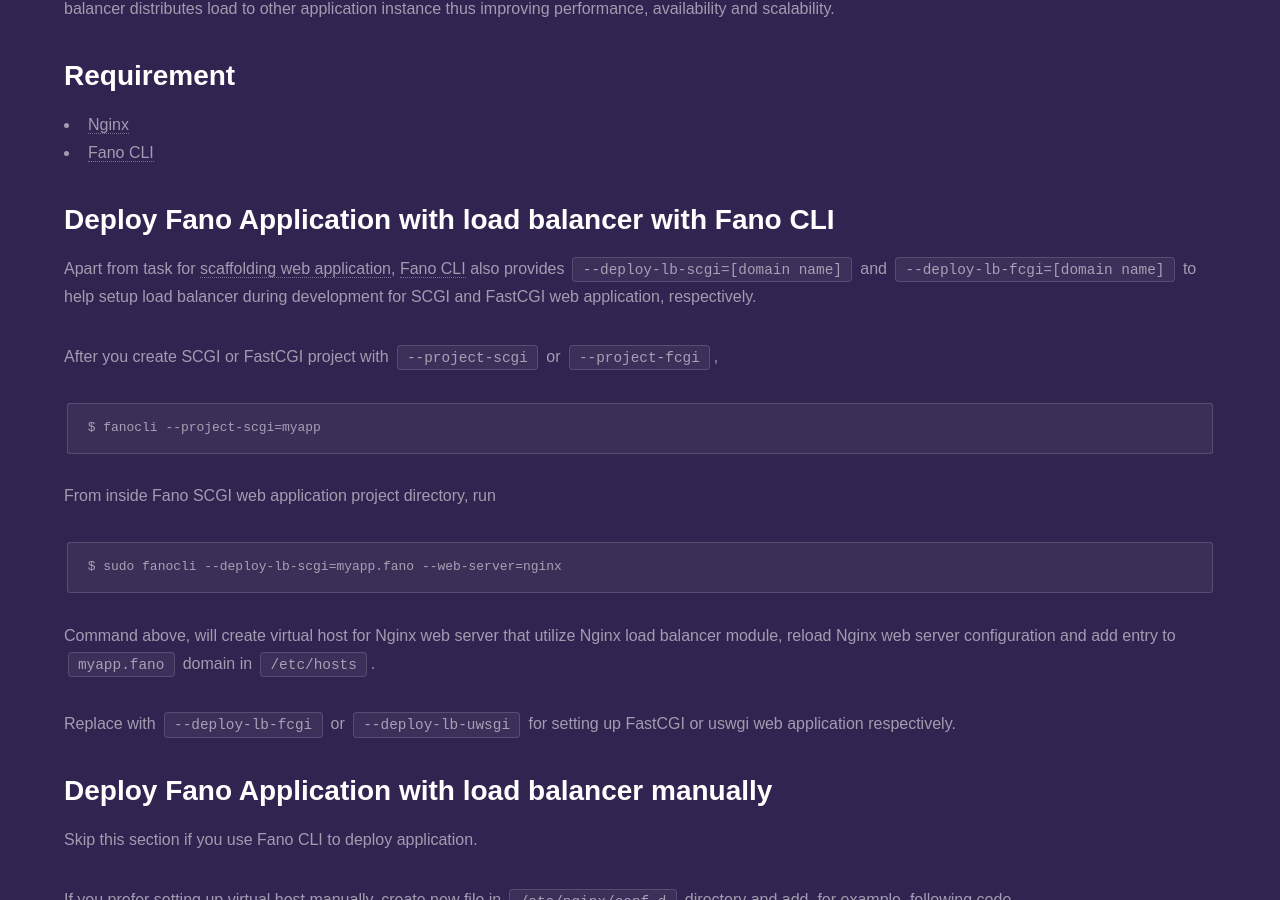
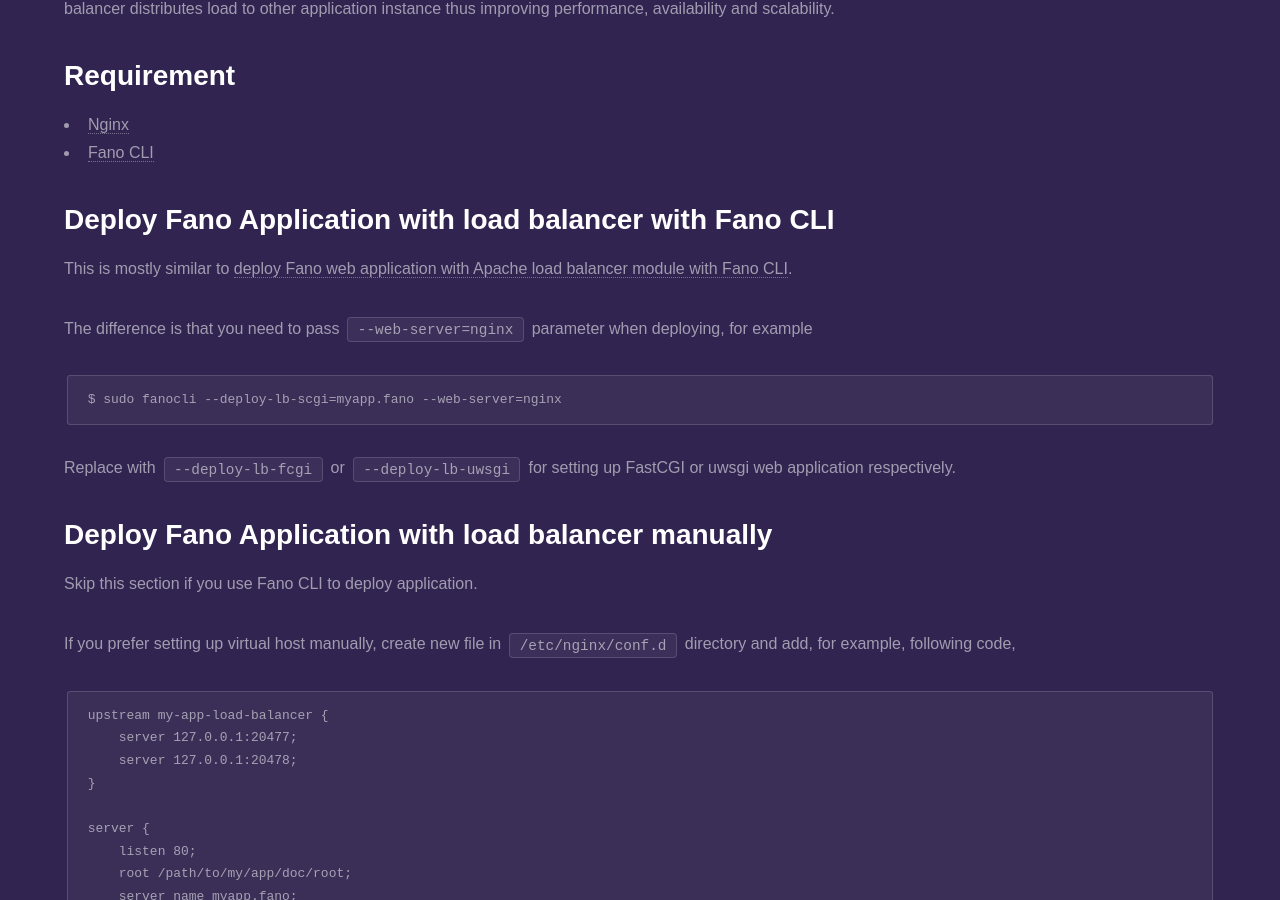
Before and after one commit to fanoframework/fanoframework.github.io, a Jekyll site: the page built from deployment/load-balancer-setup/nginx/index.md, in a window 1280 px wide and 900 px high, scrolled down 393 px. Built offline with Jekyll 4.4.1, drawn with Linux system fonts in a browser that asks for light colours; our own code applies the rules of GitHub Pages for plain Markdown files; some of the changed text lies outside the part shown.

Commit message:
improve load balancer content

````diff
--- a/deployment/load-balancer-setup/nginx/index.md
+++ b/deployment/load-balancer-setup/nginx/index.md
@@ -14,24 +14,15 @@
 
 ## Deploy Fano Application with load balancer with Fano CLI
 
-Apart from task for [scaffolding web application](/scaffolding-with-fano-cli),
-[Fano CLI](https://github.com/fanoframework/fano-cli) also provides `--deploy-lb-scgi=[domain name]` and `--deploy-lb-fcgi=[domain name]` to help setup load balancer during development for SCGI and FastCGI web application, respectively.
+This is mostly similar to [deploy Fano web application with Apache load balancer module with Fano CLI](/deployment/load-balancer-setup/apache#deploy-fano-application-with-load-balancer-with-fano-cli).
 
-After you create SCGI or FastCGI project with `--project-scgi` or `--project-fcgi`,
-
-```
-$ fanocli --project-scgi=myapp
-```
-
-From inside Fano SCGI web application project directory, run
+The difference is that you need to pass `--web-server=nginx` parameter when deploying, for example
 
 ```
 $ sudo fanocli --deploy-lb-scgi=myapp.fano --web-server=nginx
 ```
 
-Command above, will create virtual host for Nginx web server that utilize Nginx load balancer module, reload Nginx web server configuration and add entry to `myapp.fano` domain in `/etc/hosts`.
-
-Replace with `--deploy-lb-fcgi` or `--deploy-lb-uwsgi` for setting up FastCGI or uswgi web application respectively.
+Replace with `--deploy-lb-fcgi` or `--deploy-lb-uwsgi` for setting up FastCGI or uwsgi web application respectively.
 
 ## Deploy Fano Application with load balancer manually
 
@@ -124,6 +115,7 @@
 
 ## Explore more
 
+- [Deploy Fano application with Apache load balancer module](/deployment/load-balancer-setup/apache)
 - [Hello World SCGI application with Fano CLI](/tutorials/hello-world-scgi-application-with-fano-cli)
 - [Deploy as FastCGI application](/deployment/fastcgi)
 - [Deploy as SCGI application](/deployment/scgi)
````
Also changed, not shown: deployment/load-balancer-setup/apache/index.md (+4 -3 lines).
